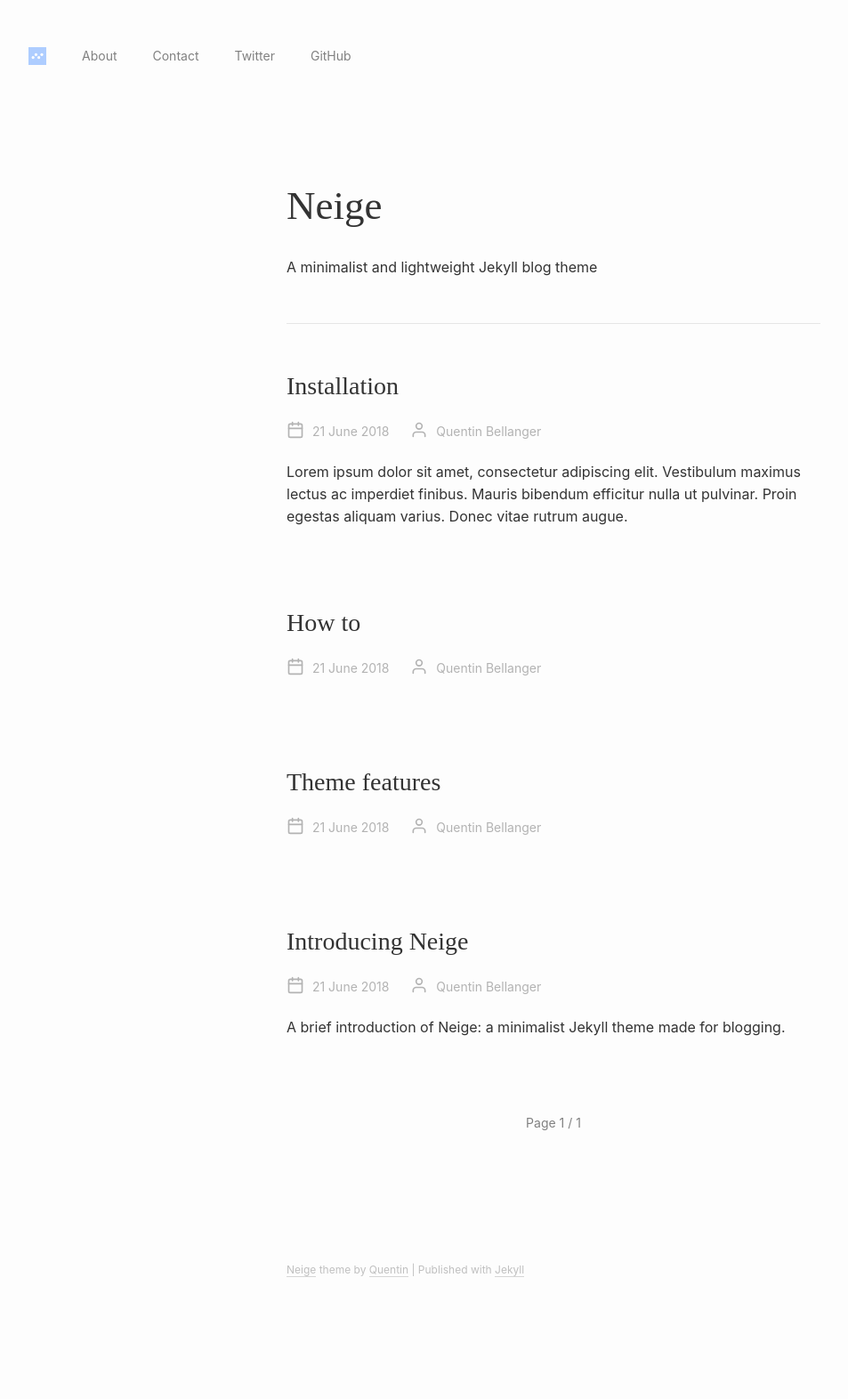
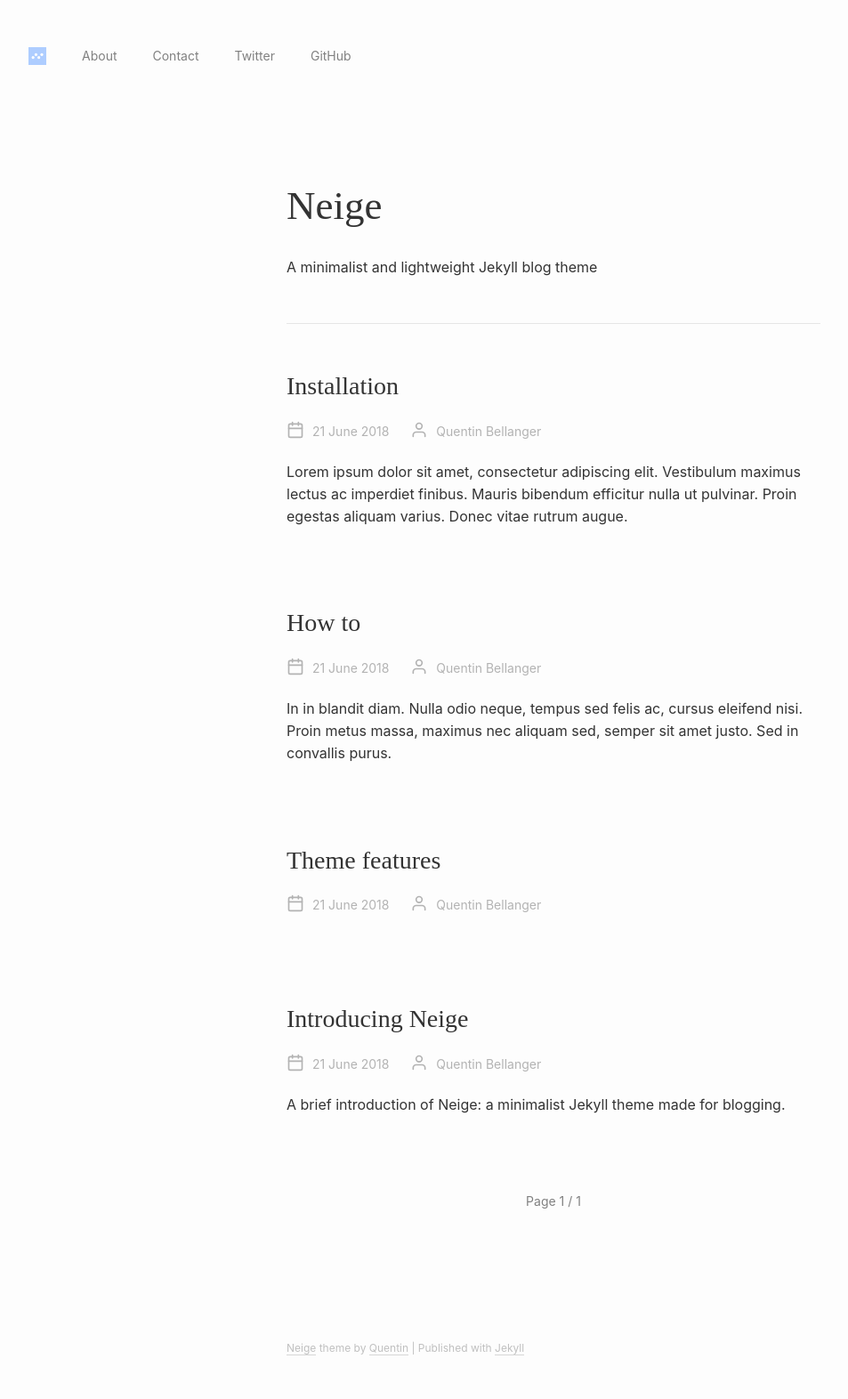
Before and after one commit to bellangerq/neige-theme, a Jekyll site: the page built from index.html, in a window 1280 px wide. Shown: the whole page at 89% size, without its empty margins (18-971 px from the left). Built offline with Jekyll 4.4.1, drawn with Linux system fonts in a browser that asks for light colours; the list of posts is cut into pages by our own code; before the commit the page ends 1484 px from its top, so only the background shows below that.

Commit message:
Updated How To

```diff
--- a/_posts/2018-06-21-how-to.markdown
+++ b/_posts/2018-06-21-how-to.markdown
@@ -1,7 +1,9 @@
 ---
 title: How to
 date: 2018-06-21 12:35:00 Z
-description:
+description: In in blandit diam. Nulla odio neque, tempus sed felis ac, cursus eleifend
+  nisi. Proin metus massa, maximus nec aliquam sed, semper sit amet justo. Sed in
+  convallis purus.
 author: quentin
 ---
 
```
